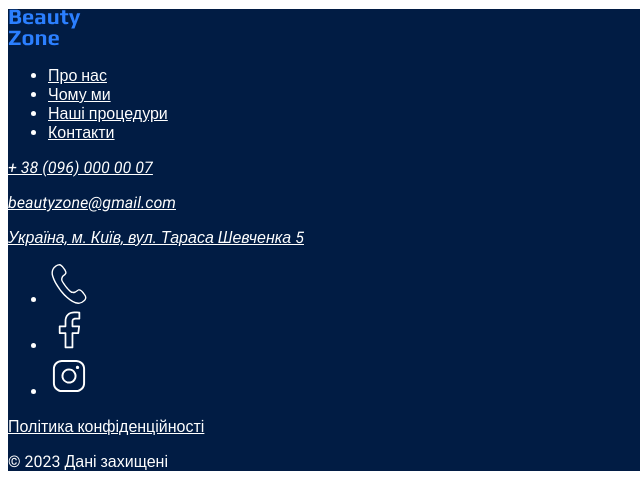
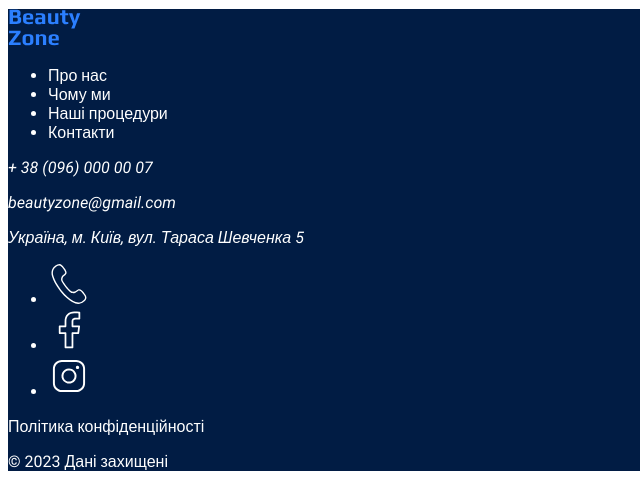
Before and after one commit to DanWasTaken/genius-homework-1, a plain HTML site: page index.html in a window 1280 px wide. Shown: the part 8123-8607 px from the top of the page, 0-640 px from the left. Drawn offline with Linux system fonts and the light colour scheme.

Commit message:
Update styles.css

```diff
--- a/css/styles.css
+++ b/css/styles.css
@@ -192,6 +192,11 @@ footer {
   }
 
   & a {
-    color: var(--color-font-light)
+    color: var(--color-font-light);
+    text-decoration: none;
+  }
+
+  & a:hover {
+    text-decoration: underline;
   }
 }
```
